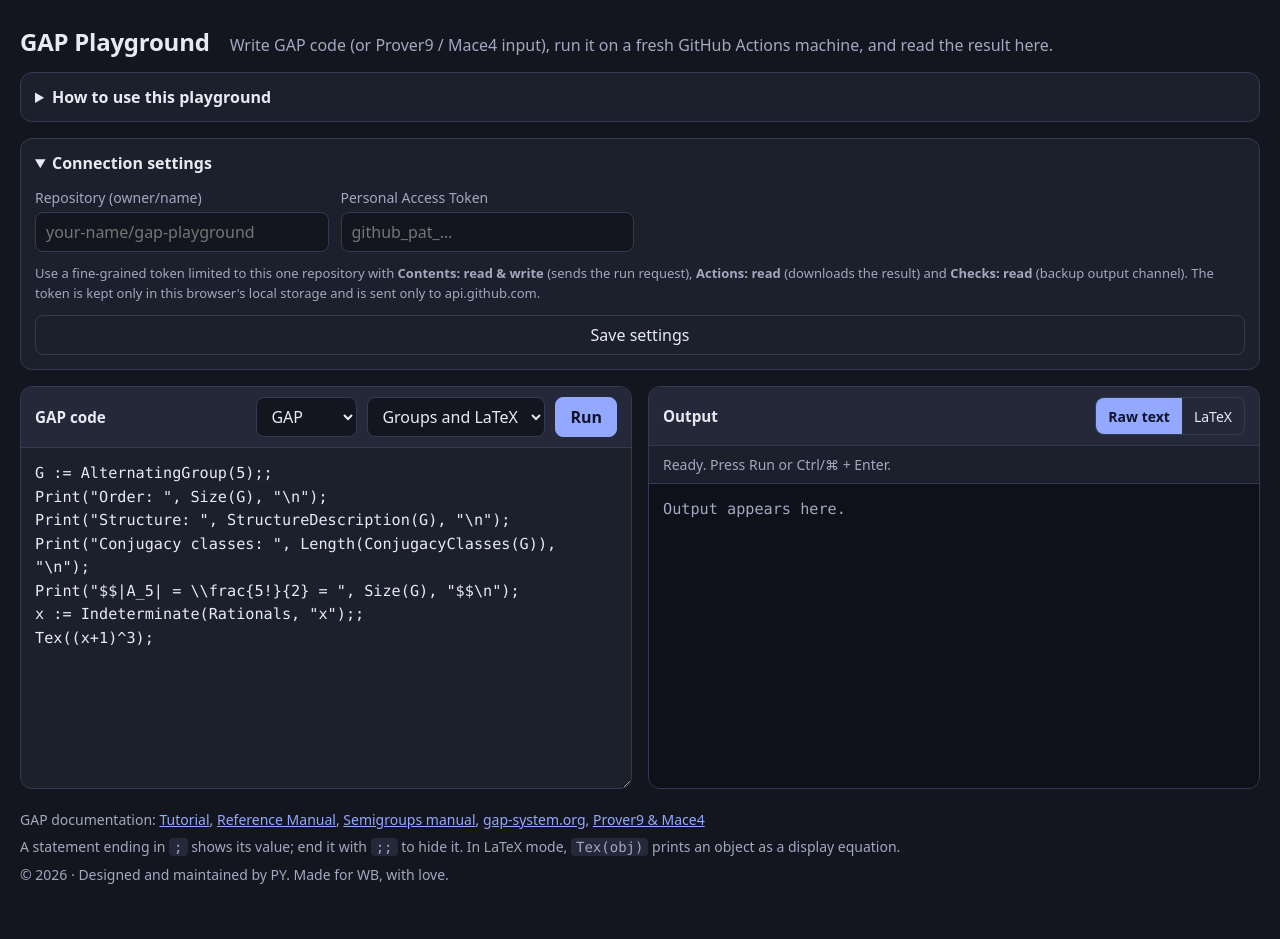
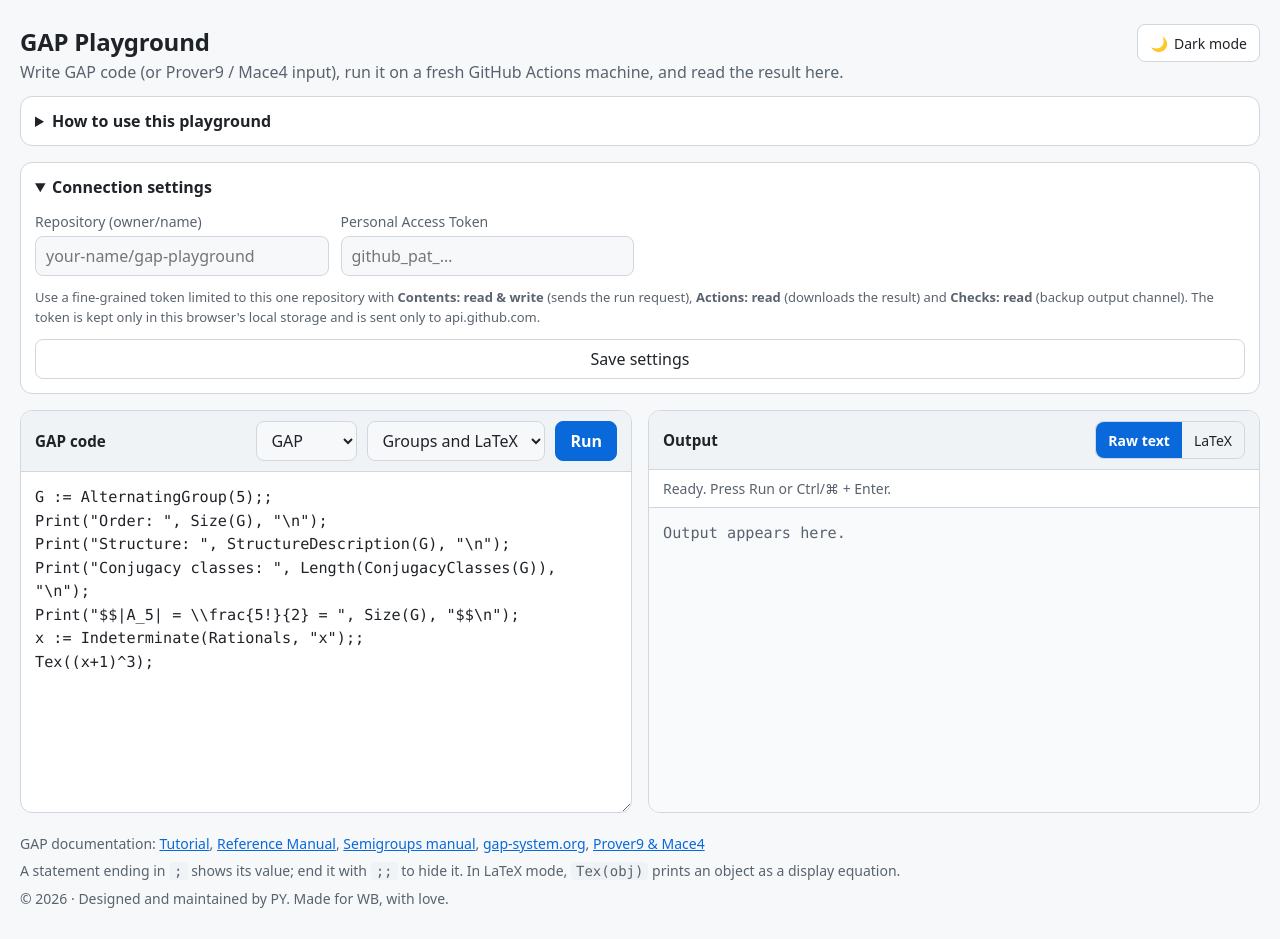
Before and after one commit to BentzStudio/gap-online, a plain HTML site: page index.html in a window 1280 px wide. Before the commit the page ends 915 px from the top, so only its background shows below. Drawn offline with nearby package versions, Linux system fonts and the light colour scheme.

Commit message:
Add light/dark mode feature and enhance accessibility, especially for SRs

```diff
--- a/index.html
+++ b/index.html
@@ -3,7 +3,7 @@
 <head>
 <meta charset="utf-8">
 <meta name="viewport" content="width=device-width, initial-scale=1">
-<meta name="color-scheme" content="dark">
+<meta name="color-scheme" content="dark light">
 <title>GAP Playground</title>
 <link rel="stylesheet" href="https://cdnjs.cloudflare.com/ajax/libs/KaTeX/0.16.9/katex.min.css">
 <style>
@@ -11,16 +11,26 @@
     --bg: #14161f; --panel: #1c1f2c; --panel-2: #242839; --line: #343a52;
     --text: #e8eaf3; --muted: #a2a8c0; --accent: #93a9ff; --accent-ink: #10132a;
     --ok: #86d9b4; --bad: #ff9494;
+    --out-bg: #0f111a;
     --mono: ui-monospace, "JetBrains Mono", "Cascadia Code", Menlo, Consolas, monospace;
     --sans: system-ui, -apple-system, "Segoe UI", Roboto, sans-serif;
   }
+  :root[data-theme="light"] {
+    --bg: #f6f8fa; --panel: #ffffff; --panel-2: #f0f3f6; --line: #d0d7de;
+    --text: #1f2328; --muted: #59636e; --accent: #0969da; --accent-ink: #ffffff;
+    --ok: #1a7f37; --bad: #cf222e;
+    --out-bg: #f8fafc;
+  }
   * { box-sizing: border-box; }
   html, body { margin: 0; background: var(--bg); color: var(--text); font: 16px/1.5 var(--sans); }
-  body { min-height: 100vh; display: flex; flex-direction: column; }
+  body { min-height: 100vh; display: flex; flex-direction: column; transition: background .15s ease, color .15s ease; }
   header, main, footer { width: 100%; max-width: 1280px; margin: 0 auto; padding: 0 20px; }
-  header { padding-top: 24px; padding-bottom: 12px; display: flex; flex-wrap: wrap; gap: 8px 20px; align-items: baseline; }
+  header { padding-top: 24px; padding-bottom: 12px; display: flex; flex-wrap: wrap; justify-content: space-between; align-items: flex-start; gap: 12px 20px; }
+  .title-group { flex: 1; min-width: 260px; }
   h1 { margin: 0; font-size: 1.5rem; letter-spacing: -.01em; }
   header p { margin: 0; color: var(--muted); }
+  .theme-btn { display: inline-flex; align-items: center; gap: 6px; font-size: .875rem; font-weight: 500; padding: 6px 12px; border-radius: 8px; border: 1px solid var(--line); background: var(--panel); color: var(--text); cursor: pointer; transition: border-color .15s, background .15s; }
+  .theme-btn:hover { border-color: var(--accent); }
   main { flex: 1; display: grid; gap: 16px; padding-bottom: 20px; }
   .panel { background: var(--panel); border: 1px solid var(--line); border-radius: 12px; overflow: hidden; display: flex; flex-direction: column; min-width: 0; }
   .bar { display: flex; flex-wrap: wrap; align-items: center; gap: 10px; padding: 10px 14px; background: var(--panel-2); border-bottom: 1px solid var(--line); }
@@ -32,13 +42,14 @@
   button:hover { border-color: var(--accent); }
   button.primary { background: var(--accent); color: var(--accent-ink); border-color: var(--accent); font-weight: 650; }
   button.primary:hover { filter: brightness(1.08); }
+  button.primary:active { filter: brightness(0.96); }
   button:disabled { opacity: .55; cursor: progress; }
   :focus-visible { outline: 3px solid var(--accent); outline-offset: 2px; }
-  #code { flex: 1; min-height: 340px; width: 100%; resize: vertical; border: 0; background: transparent; padding: 14px; font: .95rem/1.55 var(--mono); tab-size: 2; }
+  #code { flex: 1; min-height: 340px; width: 100%; resize: vertical; border: 0; background: transparent; padding: 14px; font: .95rem/1.55 var(--mono); tab-size: 2; color: inherit; }
   #code:focus-visible { outline-offset: -3px; }
   .seg { display: inline-flex; border: 1px solid var(--line); border-radius: 8px; overflow: hidden; margin: 0; padding: 0; }
   .seg label { display: flex; padding: 0; color: var(--text); }
-  .seg input { position: absolute; opacity: 0; }
+  .seg input { position: absolute; width: 1px; height: 1px; padding: 0; margin: -1px; overflow: hidden; clip: rect(0, 0, 0, 0); white-space: nowrap; border: 0; }
   .seg:disabled { opacity: .5; }
   .seg:disabled span { cursor: not-allowed; }
   .seg span { padding: 7px 12px; min-height: 36px; display: flex; align-items: center; cursor: pointer; }
@@ -46,7 +57,7 @@
   .seg input:focus-visible + span { outline: 3px solid var(--accent); outline-offset: -3px; }
   #status { padding: 8px 14px; font-size: .875rem; color: var(--muted); border-bottom: 1px solid var(--line); min-height: 38px; }
   #status.ok { color: var(--ok); } #status.err { color: var(--bad); }
-  #out { flex: 1; min-height: 300px; max-height: 70vh; overflow: auto; padding: 14px; font: .95rem/1.55 var(--mono); white-space: pre-wrap; word-break: break-word; background: #0f111a; }
+  #out { flex: 1; min-height: 300px; max-height: 70vh; overflow: auto; padding: 14px; font: .95rem/1.55 var(--mono); white-space: pre-wrap; word-break: break-word; background: var(--out-bg); }
   #out.latex { font-family: var(--sans); font-size: 1.02rem; }
   #out .katex { color: var(--text); font-size: 1.12em; }
   #out .katex-display { margin: .8em 0; overflow-x: auto; overflow-y: hidden; }
@@ -61,14 +72,33 @@
   footer p { margin: 0 0 6px; }
   a { color: var(--accent); }
   code { font-family: var(--mono); background: var(--panel-2); padding: 1px 5px; border-radius: 4px; }
+
+  /* Standard accessible visually-hidden pattern for screen readers */
+  .sr-only {
+    position: absolute;
+    width: 1px;
+    height: 1px;
+    padding: 0;
+    margin: -1px;
+    overflow: hidden;
+    clip: rect(0, 0, 0, 0);
+    white-space: nowrap;
+    border: 0;
+  }
+
   @media (min-width: 960px) { main { grid-template-columns: 1fr 1fr; } details { grid-column: 1 / -1; } }
   @media (prefers-reduced-motion: no-preference) { button { transition: filter .15s, border-color .15s; } }
 </style>
 </head>
 <body>
 <header>
-  <h1>GAP Playground</h1>
-  <p>Write GAP code (or Prover9 / Mace4 input), run it on a fresh GitHub Actions machine, and read the result here.</p>
+  <div class="title-group">
+    <h1>GAP Playground</h1>
+    <p>Write GAP code (or Prover9 / Mace4 input), run it on a fresh GitHub Actions machine, and read the result here.</p>
+  </div>
+  <button type="button" class="theme-btn" id="themeToggle" aria-label="Switch to light mode" title="Toggle theme">
+    <span id="themeIcon" aria-hidden="true">☀️</span> <span id="themeText">Light mode</span>
+  </button>
 </header>
 
 <main>
@@ -98,14 +128,14 @@
 
   <details id="settings">
     <summary>Connection settings</summary>
-    <div class="settings">
+    <form id="settingsForm" class="settings">
       <div>
         <label for="repo">Repository (owner/name)</label>
-        <input type="text" id="repo" placeholder="your-name/gap-playground" autocomplete="off" spellcheck="false">
+        <input type="text" id="repo" placeholder="your-name/gap-playground" autocomplete="off" spellcheck="false" required>
       </div>
       <div>
         <label for="token">Personal Access Token</label>
-        <input type="password" id="token" placeholder="github_pat_…" autocomplete="off" spellcheck="false">
+        <input type="password" id="token" placeholder="github_pat_…" autocomplete="off" spellcheck="false" required>
       </div>
       <p class="hint wide">
         Use a fine-grained token limited to this one repository with <strong>Contents: read &amp; write</strong>
@@ -113,22 +143,22 @@
         <strong>Checks: read</strong> (backup output channel). The token is kept only in this browser's
         local storage and is sent only to api.github.com.
       </p>
-      <div class="wide"><button type="button" id="save">Save settings</button></div>
-    </div>
+      <div class="wide"><button type="submit" id="save">Save settings</button></div>
+    </form>
   </details>
 
   <section class="panel" aria-labelledby="edTitle">
     <div class="bar">
       <h2 id="edTitle">GAP code</h2>
-      <label for="tool" class="sr" style="position:absolute;left:-9999px">Tool</label>
-      <select id="tool" aria-label="Tool">
+      <label for="tool" class="sr-only">Select tool</label>
+      <select id="tool" aria-label="Select tool">
         <option value="gap">GAP</option>
         <option value="prover9">Prover9</option>
         <option value="mace4">Mace4</option>
       </select>
-      <label for="examples" class="sr" style="position:absolute;left:-9999px">Load an example</label>
+      <label for="examples" class="sr-only">Load an example</label>
       <select id="examples" aria-label="Load an example"></select>
-      <button type="button" class="primary" id="run">Run</button>
+      <button type="button" class="primary" id="run" title="Run code (Ctrl/⌘ + Enter)">Run</button>
     </div>
     <textarea id="code" spellcheck="false" autocapitalize="off" autocomplete="off" aria-label="GAP code editor"></textarea>
   </section>
@@ -141,7 +171,7 @@
         <label><input type="radio" name="fmt" value="latex"><span>LaTeX</span></label>
       </fieldset>
     </div>
-    <div id="status" role="status" aria-live="polite">Ready. Press Run or Ctrl/⌘ + Enter.</div>
+    <div id="status" role="status" aria-live="polite" aria-atomic="true">Ready. Press Run or Ctrl/⌘ + Enter.</div>
     <div id="out" tabindex="0" aria-label="Program output"><span class="placeholder">Output appears here.</span></div>
   </section>
 </main>
@@ -153,7 +183,7 @@
     <a href="https://docs.gap-system.org/doc/ref/chap0_mj.html" target="_blank" rel="noopener">Reference Manual</a>,
     <a href="https://docs.gap-system.org/pkg/semigroups/doc/chap0.html" target="_blank" rel="noopener">Semigroups manual</a>,
     <a href="https://www.gap-system.org/" target="_blank" rel="noopener">gap-system.org</a>,
-    <a href="https://www.cs.unm.edu/~mccune/prover9/" target="_blank" rel="noopener">Prover9 &amp; Mace4</a>
+    <a href="https://prover9.org/" target="_blank" rel="noopener">Prover9 &amp; Mace4</a>
   </p>
   <p>A statement ending in <code>;</code> shows its value; end it with <code>;;</code> to hide it.
   In LaTeX mode, <code>Tex(obj)</code> prints an object as a display equation.</p>
@@ -166,6 +196,28 @@
 <script>
 "use strict";
 const $ = id => document.getElementById(id);
+const store = { get: k => { try { return localStorage.getItem(k); } catch { return null; } },
+                set: (k, v) => { try { localStorage.setItem(k, v); } catch {} } };
+
+/* ---- Theme support (Light / Dark) ---- */
+function applyTheme(theme) {
+  document.documentElement.setAttribute("data-theme", theme);
+  store.set("gap.theme", theme);
+  const isLight = theme === "light";
+  $("themeIcon").textContent = isLight ? "🌙" : "☀️";
+  $("themeText").textContent = isLight ? "Dark mode" : "Light mode";
+  $("themeToggle").setAttribute("aria-label", isLight ? "Switch to dark mode" : "Switch to light mode");
+}
+let currentTheme = store.get("gap.theme");
+if (!currentTheme) {
+  currentTheme = window.matchMedia && window.matchMedia("(prefers-color-scheme: light)").matches ? "light" : "dark";
+}
+applyTheme(currentTheme);
+$("themeToggle").onclick = () => {
+  const current = document.documentElement.getAttribute("data-theme") || "dark";
+  applyTheme(current === "light" ? "dark" : "light");
+};
+
 const GAP_EXAMPLES = {
   "Groups and LaTeX": [
     'G := AlternatingGroup(5);;',
@@ -253,8 +305,6 @@ const TOOLS = {
   mace4:   { label: "Mace4",   title: "Mace4 input",   examples: MACE4_EXAMPLES,   codeKey: "gap.code.mace4" }
 };
 
-const store = { get: k => { try { return localStorage.getItem(k); } catch { return null; } },
-                set: (k, v) => { try { localStorage.setItem(k, v); } catch {} } };
 let cfg = { repo: store.get("gap.repo") || "", token: store.get("gap.token") || "" };
 let lastOutput = null, lastTool = "gap", busy = false;
 
@@ -284,7 +334,8 @@ $("examples").onchange = () => {
 };
 $("code").addEventListener("input", () => store.set(TOOLS[tool].codeKey, $("code").value));
 
-$("save").onclick = () => {
+$("settingsForm").onsubmit = e => {
+  e.preventDefault();
   cfg = { repo: $("repo").value.trim(), token: $("token").value.trim() };
   store.set("gap.repo", cfg.repo); store.set("gap.token", cfg.token);
   setStatus("Settings saved.", "ok"); $("settings").open = false;
```
